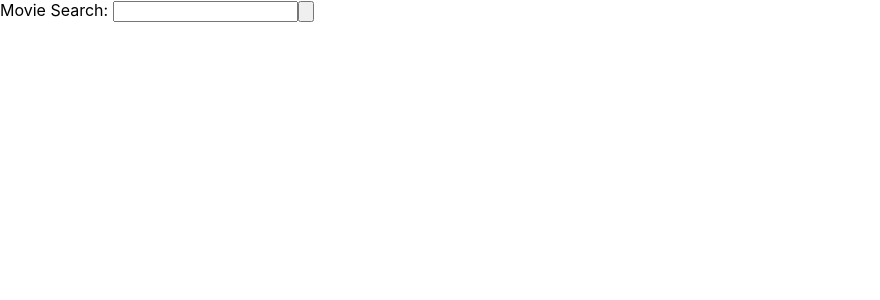
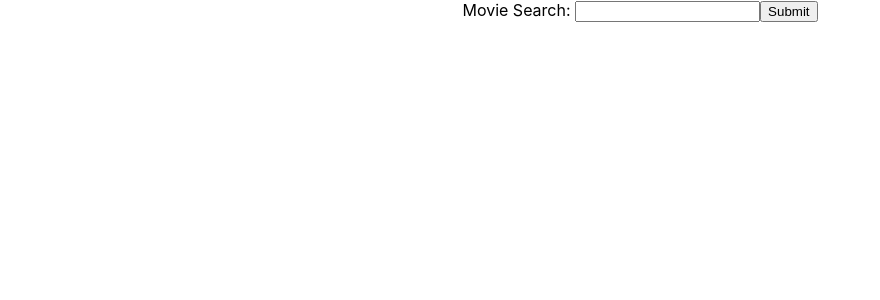
Before and after one commit to onyeenwazue/Final_Project, a React (Create React App) app: page / in a window 1280 px wide. Shown: the top 300 px of the page, without its empty margins (0-880 px from the left). Built offline with nearby package versions, Linux system fonts and the light colour scheme.

Commit message:
centered button on page

```diff
--- a/src/App.css
+++ b/src/App.css
@@ -54,3 +54,7 @@ button:hover {
 .details img {
   width: 100%;
 }
+
+.search {
+  text-align: center;
+}
--- a/src/components/Input.jsx
+++ b/src/components/Input.jsx
@@ -4,9 +4,9 @@ const Input = ({search, setSearch}) => {
         <div className="search">
             <label>Movie Search: </label>
             <input type="text" name="movie"/>
-            <input type="button" onClick={(e)=>{
+            <input type="submit" onClick={(e)=>{
                 e.preventDefault();
-                console.log("event:", e.target.value)
+                console.log("event:", e.target)
                 setSearch(e.target.value)
                 }}/>
         </div>
```
